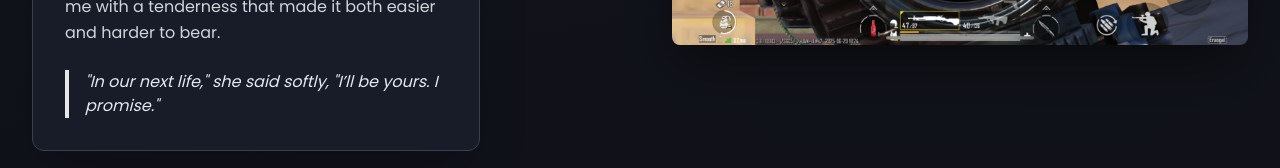
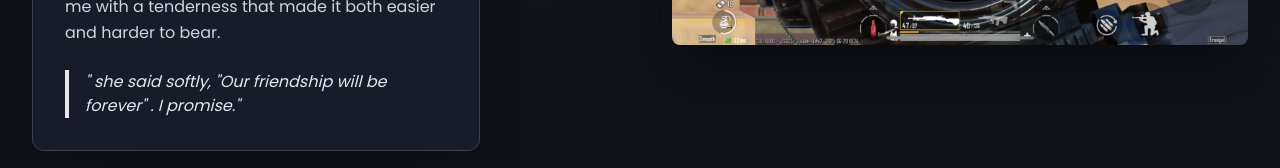
Before and after one commit to bvhvgyv/bibhuuu, a plain HTML site: page index.html in a window 1280 px wide. Both pictures are taken after a click on the button "Listen to her promise". Shown: the part 4667-4835 px from the top of the page. Drawn offline with nearby package versions, Linux system fonts and the light colour scheme.

Commit message:
Update index.html

```diff
--- a/index.html
+++ b/index.html
@@ -204,7 +204,7 @@
                     <div class="bg-[#1a202c]/80 p-8 rounded-xl shadow-2xl w-full max-w-md border border-gray-700 backdrop-blur-sm">
                         <p class="text-gray-300 leading-relaxed">My sobs were raw, but she didn't hang up. Her voice became a soft, calming balm, pampering me with a tenderness that made it both easier and harder to bear.</p>
                         <div id="promise-container" class="mt-6 text-left opacity-0 transition-opacity duration-1000 border-l-4 border-amber pl-4 italic">
-                            <p>"In our next life," she said softly, "I’ll be yours. I promise."</p>
+                            <p>" she said softly, "Our friendship will be forever" . I promise."</p>
                         </div>
                          <button id="promise-button" class="mt-6 w-full bg-amber text-gray-900 font-bold py-3 px-4 rounded-lg hover:bg-amber-dark transition-all duration-300 button-glow">Listen to her promise</button>
                     </div>
```
